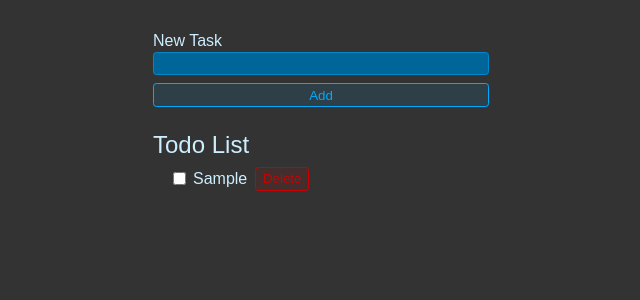
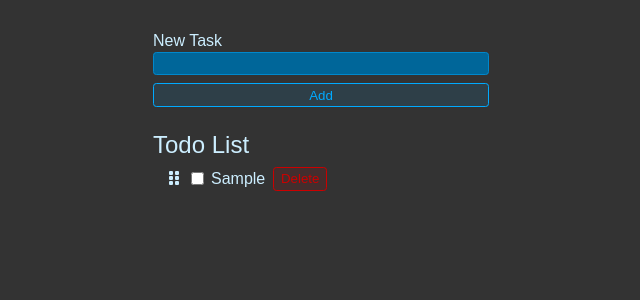
Before and after one commit to YuvalBerkovichCS/Task-List-React, a React (Vite) app: page / in a window 1280 px wide. Both pictures are taken after typing "Sample" into the empty fields and a click on the button "Add". Shown: the top 300 px of the page, without its empty margins (319-959 px from the left). Built offline with nearby package versions, Linux system fonts and the light colour scheme.

Commit message:
DraggableArea

```diff
--- a/package.json
+++ b/package.json
@@ -11,6 +11,11 @@
   "dependencies": {
     "@dnd-kit/core": "^6.1.0",
     "@dnd-kit/sortable": "^8.0.0",
+    "@fortawesome/fontawesome-svg-core": "^6.5.2",
+    "@fortawesome/free-brands-svg-icons": "^6.5.2",
+    "@fortawesome/free-regular-svg-icons": "^6.5.2",
+    "@fortawesome/free-solid-svg-icons": "^6.5.2",
+    "@fortawesome/react-fontawesome": "^0.2.0",
     "react": "^18.2.0",
     "react-dom": "^18.2.0",
     "styled-components": "^6.1.8",
--- a/src/components/TodoItem/TodoItem.jsx
+++ b/src/components/TodoItem/TodoItem.jsx
@@ -1,17 +1,21 @@
 import React from 'react';
 import { useSortable } from '@dnd-kit/sortable';
 import { CSS } from '@dnd-kit/utilities';
-
+import { FontAwesomeIcon } from '@fortawesome/react-fontawesome';
+import { faGripVertical } from '@fortawesome/free-solid-svg-icons';
 import * as S from './style';
 
 const TodoItem = ({ completed, id, title, onToggle, onDelete }) => {
   const { attributes, listeners, setNodeRef, transform, transition } = useSortable({ id: id });
   return (
-    <S.ListItem ref={setNodeRef} {...attributes} {...listeners} style={{ transform: CSS.Transform.toString(transform), transition: transition }}>
-      <label>
-        <input type="checkbox" checked={completed} onChange={(e) => onToggle(id, e.target.checked)} />
+    <S.ListItem ref={setNodeRef} {...attributes} style={{ transform: CSS.Transform.toString(transform), transition: transition }}>
+      <S.DraggableArea {...listeners}>
+        <FontAwesomeIcon icon={faGripVertical} />
+      </S.DraggableArea>
+      <S.Label>
+        <S.Input type="checkbox" checked={completed} onChange={(e) => onToggle(id, e.target.checked)} />
         {title}
-      </label>
+      </S.Label>
       <S.Button onClick={() => onDelete(id)} className="btn-danger">
         Delete
       </S.Button>
--- a/src/components/TodoItem/style.jsx
+++ b/src/components/TodoItem/style.jsx
@@ -15,6 +15,14 @@ export const ListItem = styled.li`
       background: hsl(200, 100%, 80%);
     }
   }
+`;
+
+export const Input = styled.input``;
+
+export const Label = styled.label``;
+
+export const DraggableArea = styled.div`
+  cursor: pointer;
 `;
 
 export const Button = styled.button`
```
Also changed, not shown: 1 other file (tests, documents, lock files or other folders).
